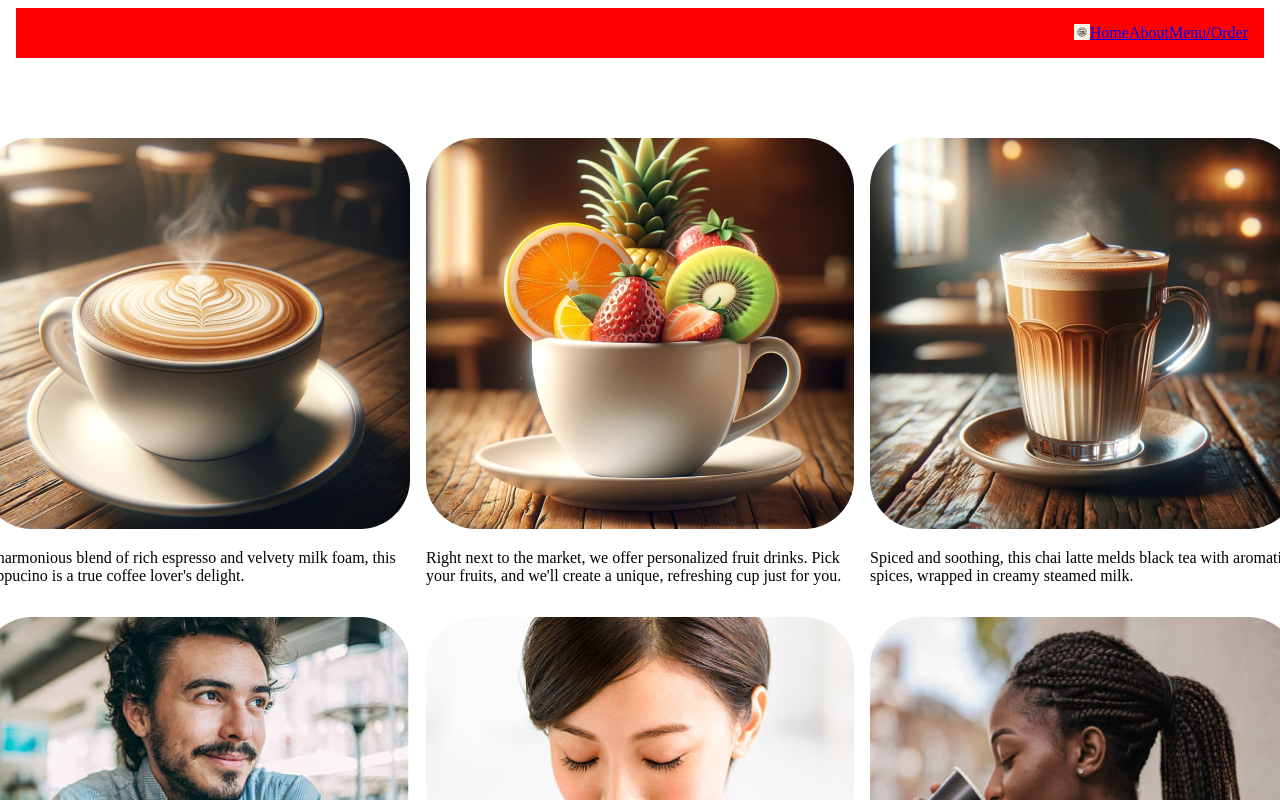
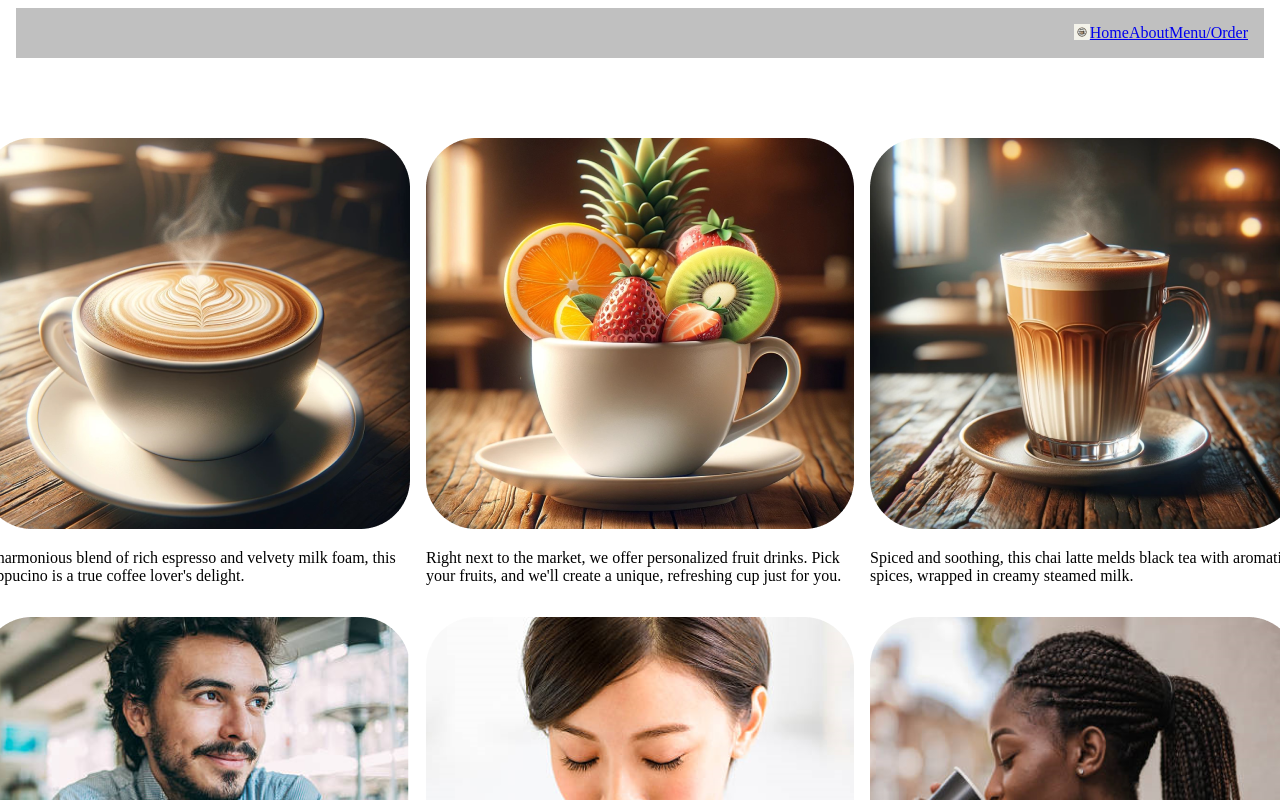
Before and after one commit to erikjavornik/is601851-finalGroupFall2023, a Next.js app: page / in a window 1280 px wide. Shown: the top 800 px of the page. Built offline with nearby package versions, Linux system fonts and the light colour scheme.

Commit message:
Change color from red to silver

```diff
--- a/styles/Home.module.css
+++ b/styles/Home.module.css
@@ -9,7 +9,7 @@
 .navbar {
   display: flex;
   justify-content: flex-end;
-  background-color: #ff0000;
+  background-color: #c0c0c0;
   padding: 1rem;
 }
 
```
